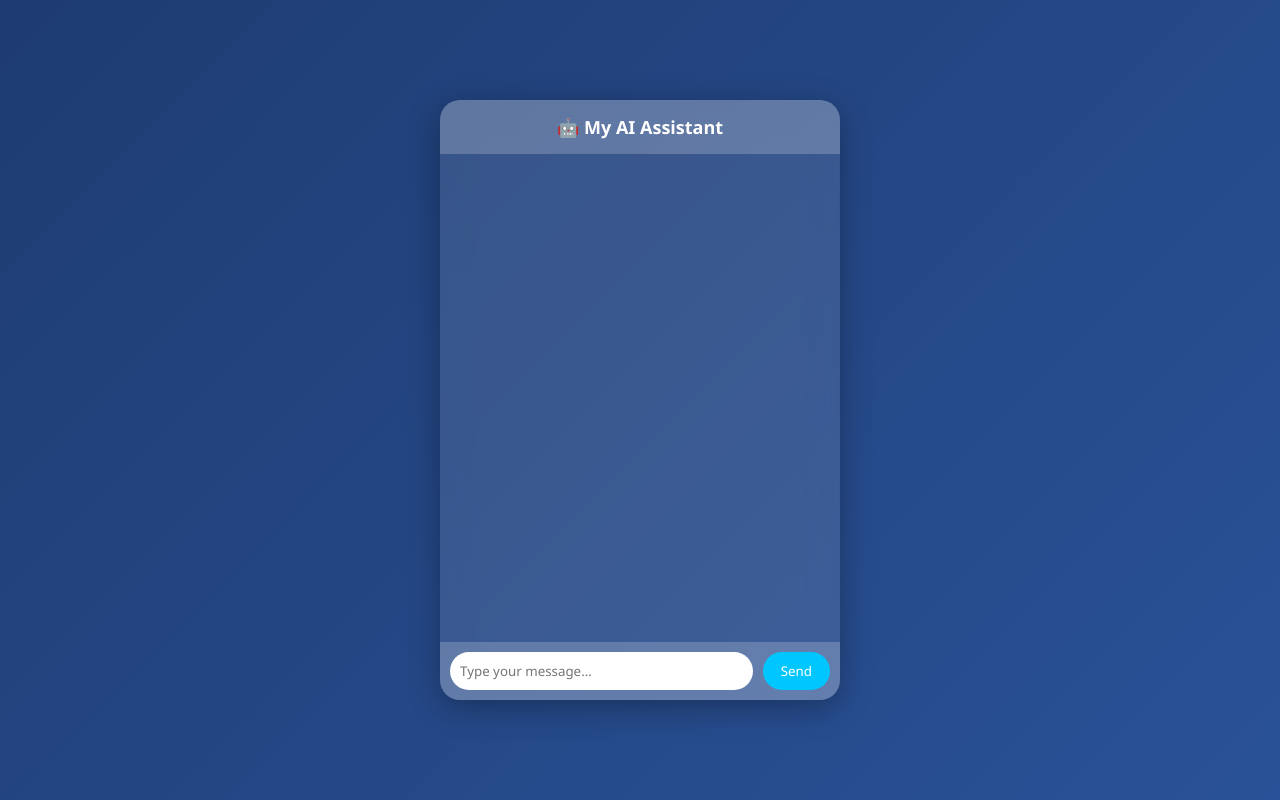
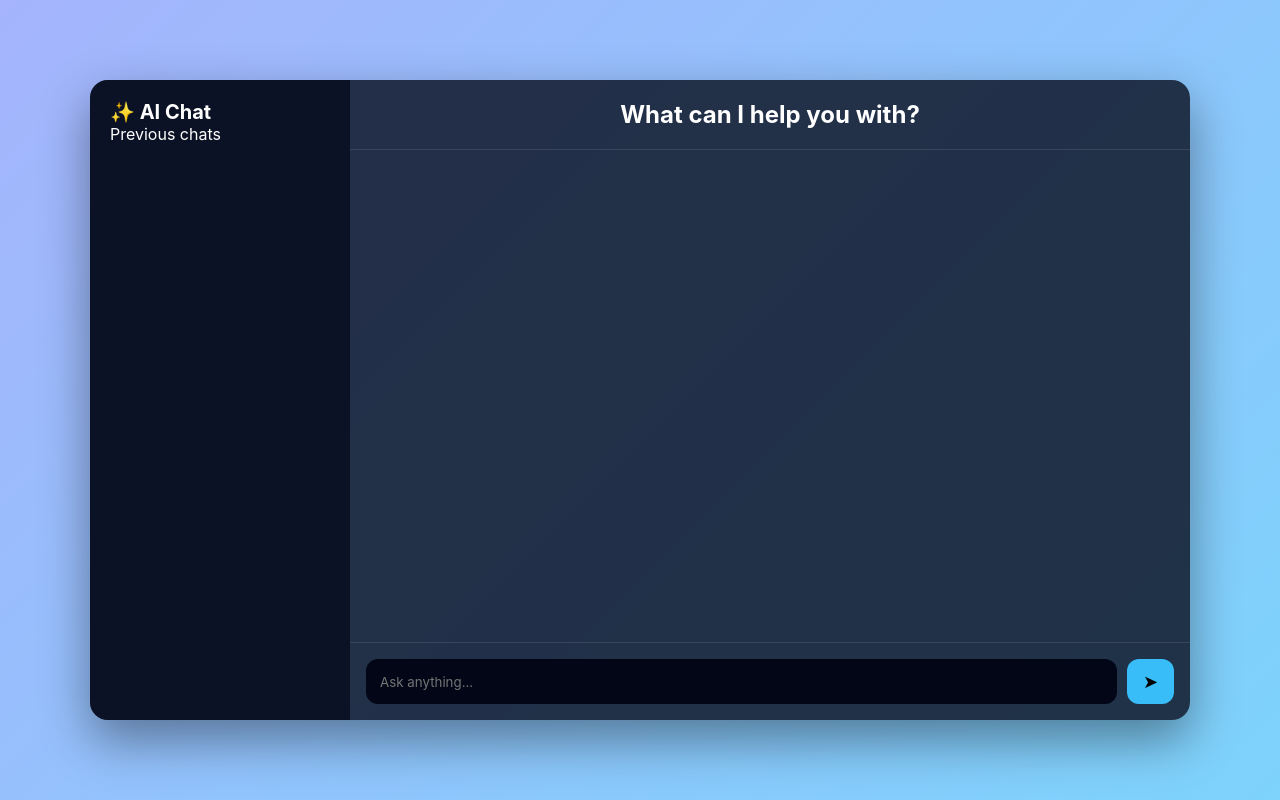
Before and after one commit to RoyGrover154/My_ChatBot, a plain HTML site: page frontend/index.html in a window 1280 px wide. Drawn offline with Linux system fonts and the light colour scheme.

Commit message:
change frontend

```diff
--- a/frontend/index.html
+++ b/frontend/index.html
@@ -1,25 +1,38 @@
 <!DOCTYPE html>
 <html lang="en">
 <head>
-    <meta charset="UTF-8">
-    <title>My AI ChatBot</title>
-    <link rel="stylesheet" href="style.css">
+  <meta charset="UTF-8" />
+  <title>AI Coding Assistant</title>
+  <link rel="stylesheet" href="style.css" />
 </head>
 <body>
+  <div class="app">
 
-<div class="chat-container">
-    <div class="chat-header">
-        🤖 My AI Assistant
-    </div>
+    <!-- Sidebar (optional, desktop) -->
+    <aside class="sidebar">
+      <div class="logo">✨ AI Chat</div>
+      <div class="history">
+        <p>Previous chats</p>
+      </div>
+    </aside>
 
-    <div id="chat-box" class="chat-box"></div>
+    <!-- Main Chat -->
+    <main class="chat-container">
+      <header class="chat-header">
+        <h2>What can I help you with?</h2>
+      </header>
 
-    <div class="input-area">
-        <input type="text" id="user-input" placeholder="Type your message..." />
-        <button onclick="sendMessage()">Send</button>
-    </div>
-</div>
+      <div id="messages" class="chat-messages"></div>
 
-<script src="script.js"></script>
+      <footer class="chat-input">
+        <input id="input" type="text" placeholder="Ask anything..." />
+        <button onclick="send()">➤</button>
+      </footer>
+    </main>
+
+  </div>
+
+  <script src="script.js"></script>
 </body>
+
 </html>
--- a/frontend/script.js
+++ b/frontend/script.js
@@ -1,59 +1,37 @@
-const chatBox = document.getElementById("chat-box");
-const userInput = document.getElementById("user-input");
+async function send() {
+  const input = document.getElementById("input");
+  const messages = document.getElementById("messages");
+  const text = input.value.trim();
 
-async function sendMessage() {
-    const message = userInput.value.trim();
-    if (!message) return;
+  if (!text) return;
 
-    addMessage(message, "user");
-    userInput.value = "";
+  input.value = "";
 
-    // Show loading animation
-    const loadingDiv = document.createElement("div");
-    loadingDiv.classList.add("message", "bot");
-    loadingDiv.innerHTML = `
-        <div class="loading">
-            <span></span><span></span><span></span>
-        </div>
-    `;
-    chatBox.appendChild(loadingDiv);
-    scrollToBottom();
+  try {
+    const res = await fetch("/chat", {
+      method: "POST",
+      headers: {
+        "Content-Type": "application/json",
+      },
+      body: JSON.stringify({ message: text }),
+    });
 
-    try {
-        const response = await fetch("http://localhost:5000/chat", {
-            method: "POST",
-            headers: {
-                "Content-Type": "application/json"
-            },
-            body: JSON.stringify({ message })
-        });
+    const data = await res.json();
 
-        const data = await response.json();
+    // Clear UI
+    messages.innerHTML = "";
 
-        loadingDiv.remove();
-        addMessage(data.reply, "bot");
+    // Render full history
+    data.history.forEach(msg => {
+      const div = document.createElement("div");
+      div.className = msg.role === "User" ? "user" : "bot";
+      div.innerText = msg.content;
+      messages.appendChild(div);
+    });
 
-    } catch (error) {
-        loadingDiv.remove();
-        addMessage("Server error 😢", "bot");
-    }
+    messages.scrollTop = messages.scrollHeight;
+
+  } catch (err) {
+    messages.innerHTML += `<div class="bot">❌ Server error</div>`;
+  }
 }
-
-function addMessage(text, sender) {
-    const msgDiv = document.createElement("div");
-    msgDiv.classList.add("message", sender);
-    msgDiv.textContent = text;
-    chatBox.appendChild(msgDiv);
-    scrollToBottom();
-}
-
-function scrollToBottom() {
-    chatBox.scrollTop = chatBox.scrollHeight;
-}
-
-// Send message on Enter key
-userInput.addEventListener("keypress", function (e) {
-    if (e.key === "Enter") {
-        sendMessage();
-    }
-});
--- a/frontend/style.css
+++ b/frontend/style.css
@@ -1,124 +1,105 @@
 * {
-    margin: 0;
-    padding: 0;
-    box-sizing: border-box;
-    font-family: 'Segoe UI', sans-serif;
+  margin: 0;
+  padding: 0;
+  box-sizing: border-box;
+  font-family: "Inter", system-ui, sans-serif;
 }
 
 body {
-    height: 100vh;
-    background: linear-gradient(135deg, #1e3c72, #2a5298);
-    display: flex;
-    justify-content: center;
-    align-items: center;
+  height: 100vh;
+  background: linear-gradient(135deg, #a5b4fc, #7dd3fc);
+  display: flex;
+  justify-content: center;
+  align-items: center;
 }
 
+.app {
+  width: 90%;
+  max-width: 1100px;
+  height: 80vh;
+  background: rgba(15, 23, 42, 0.85);
+  border-radius: 18px;
+  display: flex;
+  overflow: hidden;
+  box-shadow: 0 20px 50px rgba(0,0,0,0.4);
+}
+
+/* Sidebar */
+.sidebar {
+  width: 260px;
+  background: rgba(2, 6, 23, 0.7);
+  padding: 20px;
+  color: white;
+  display: none;
+}
+
+.sidebar .logo {
+  font-size: 20px;
+  font-weight: bold;
+}
+
+/* Main chat */
 .chat-container {
-    width: 400px;
-    height: 600px;
-    background: rgba(255, 255, 255, 0.1);
-    backdrop-filter: blur(15px);
-    border-radius: 20px;
-    display: flex;
-    flex-direction: column;
-    overflow: hidden;
-    box-shadow: 0 8px 32px rgba(0,0,0,0.3);
+  flex: 1;
+  display: flex;
+  flex-direction: column;
+  color: white;
 }
 
 .chat-header {
-    padding: 15px;
-    text-align: center;
-    font-weight: bold;
-    font-size: 18px;
-    background: rgba(255, 255, 255, 0.2);
-    color: white;
+  padding: 20px;
+  text-align: center;
+  border-bottom: 1px solid rgba(255,255,255,0.1);
 }
 
-.chat-box {
-    flex: 1;
-    padding: 15px;
-    overflow-y: auto;
-    display: flex;
-    flex-direction: column;
-    gap: 10px;
-}
-
-.message {
-    padding: 10px 14px;
-    border-radius: 18px;
-    max-width: 75%;
-    animation: fadeIn 0.3s ease-in-out;
+.chat-messages {
+  flex: 1;
+  padding: 20px;
+  overflow-y: auto;
 }
 
 .user {
-    align-self: flex-end;
-    background: #00c6ff;
-    color: white;
+  text-align: right;
+  margin-bottom: 12px;
+  color: #38bdf8;
 }
 
 .bot {
-    align-self: flex-start;
-    background: #ffffff;
-    color: #333;
+  text-align: left;
+  margin-bottom: 12px;
+  color: #a3e635;
 }
 
-.input-area {
-    display: flex;
-    padding: 10px;
-    background: rgba(255, 255, 255, 0.2);
+/* Input */
+.chat-input {
+  display: flex;
+  gap: 10px;
+  padding: 16px;
+  border-top: 1px solid rgba(255,255,255,0.1);
 }
 
-input {
-    flex: 1;
-    padding: 10px;
-    border-radius: 20px;
-    border: none;
-    outline: none;
+.chat-input input {
+  flex: 1;
+  padding: 12px 14px;
+  border-radius: 12px;
+  border: none;
+  outline: none;
+  background: #020617;
+  color: white;
 }
 
-button {
-    margin-left: 10px;
-    padding: 10px 18px;
-    border-radius: 20px;
-    border: none;
-    background: #00c6ff;
-    color: white;
-    cursor: pointer;
-    transition: 0.3s;
+.chat-input button {
+  padding: 12px 16px;
+  border-radius: 12px;
+  border: none;
+  cursor: pointer;
+  background: #38bdf8;
+  font-size: 18px;
 }
 
-button:hover {
-    background: #0096c7;
+/* Desktop sidebar */
+@media (min-width: 900px) {
+  .sidebar {
+    display: block;
+  }
 }
-
-@keyframes fadeIn {
-    from { opacity: 0; transform: translateY(10px); }
-    to { opacity: 1; transform: translateY(0); }
-}
-
-/* Loading dots animation */
-.loading {
-    display: flex;
-    gap: 4px;
-}
-
-.loading span {
-    width: 6px;
-    height: 6px;
-    background: #555;
-    border-radius: 50%;
-    animation: bounce 1.4s infinite ease-in-out;
-}
-
-.loading span:nth-child(2) {
-    animation-delay: 0.2s;
-}
-
-.loading span:nth-child(3) {
-    animation-delay: 0.4s;
-}
-
-@keyframes bounce {
-    0%, 80%, 100% { transform: scale(0); }
-    40% { transform: scale(1); }
-}
```
